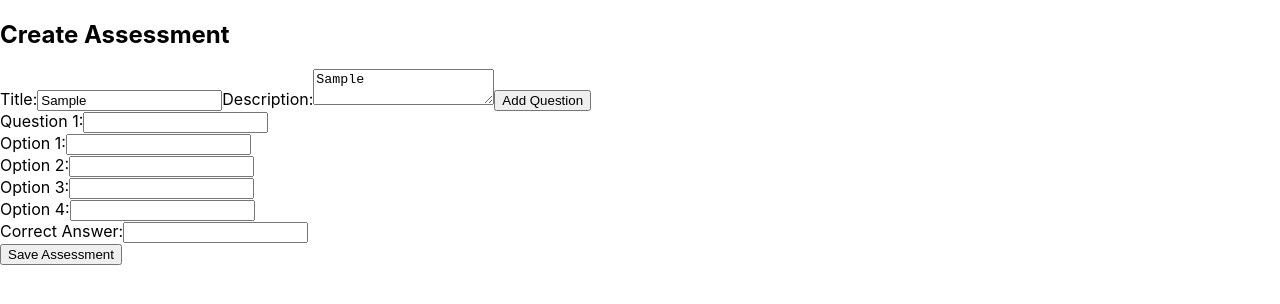
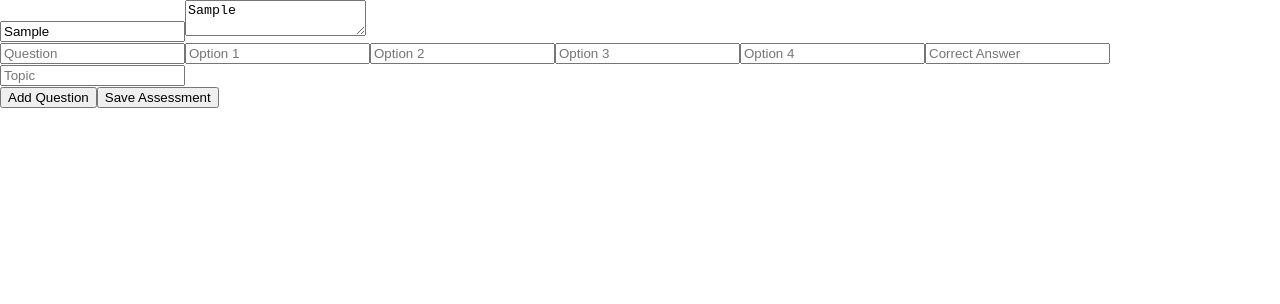
Before and after one commit to CodeMarshall21/aptilogic, a React (Create React App) app: page /create-assessment in a window 1280 px wide. Both pictures are taken after typing "Sample", "Sample" into the empty fields and a click on the button "Add Question". Shown: the top 304 px of the page. Built offline with nearby package versions, Linux system fonts and the light colour scheme.

Commit message:
50% done

```diff
--- a/src/App.js
+++ b/src/App.js
@@ -1,10 +1,12 @@
 import React from 'react';
-import { BrowserRouter, Routes, Route } from "react-router-dom";
+import { BrowserRouter, Routes, Route } from 'react-router-dom';
 import './App.css';
 import Home from './pages/Home';
 import Login from './pages/Login';
-import TrainerDashboard from './pages/TrainerDashboard'; // Import your TrainerDashboard component
+import TrainerDashboard from './pages/TrainerDashboard';
 import AssessmentCreation from './pages/AssessmentCreation';
+import StudentDashboard from './pages/Student';
+import Assessment from './pages/Assessment'; // Import your Assessment component
 
 function App() {
     return (
@@ -12,8 +14,9 @@ function App() {
             <Routes>
                 <Route index element={<Home />} />
                 <Route path="trainer-dashboard" element={<TrainerDashboard />} />
-         <Route path="create-assessment" element={<AssessmentCreation/>} />
-
+                <Route path="student-dashboard" element={<StudentDashboard />} />
+                <Route path="student-dashboard/:assessmentId" element={<Assessment />} />
+                <Route path="create-assessment" element={<AssessmentCreation />} />
             </Routes>
         </BrowserRouter>
     );
--- /dev/null
+++ b/src/pages/Assessment.js
@@ -0,0 +1,54 @@
+// Assessment.js
+import React, { useState, useEffect } from 'react';
+import { useParams } from 'react-router-dom';
+import { doc, getDoc } from 'firebase/firestore';
+import { db } from '../firebase';
+
+const Assessment = () => {
+    const { assessmentId } = useParams();
+    const [assessment, setAssessment] = useState(null);
+
+    useEffect(() => {
+        const fetchAssessment = async () => {
+            const docRef = doc(db, 'assessments', assessmentId);
+            const docSnapshot = await getDoc(docRef);
+            if (docSnapshot.exists()) {
+                setAssessment({ id: docSnapshot.id, ...docSnapshot.data() });
+            } else {
+                console.error('Assessment not found');
+            }
+        };
+
+        fetchAssessment();
+    }, [assessmentId]);
+
+    if (!assessment) {
+        return <div>Loading...</div>;
+    }
+console.log(assessment)
+    return (
+        <div>
+            <h1>{assessment.title}</h1>
+            <p>{assessment.description}</p>
+            <h2>Questions</h2>
+            {assessment.questions && assessment.questions.length > 0 ? (
+                <div>
+                    {assessment.questions.map((question, index) => (
+                        <div key={index}>
+                            <p>{question.text}</p>
+                            <ul>
+                                {question.options.map((option, optionIndex) => (
+                                    <li key={optionIndex}>{option}</li>
+                                ))}
+                            </ul>
+                        </div>
+                    ))}
+                </div>
+            ) : (
+                <div>No questions found for this assessment.</div>
+            )}
+        </div>
+    );
+};
+
+export default Assessment;
--- a/src/pages/AssessmentCreation.js
+++ b/src/pages/AssessmentCreation.js
@@ -1,77 +1,110 @@
 import React, { useState } from 'react';
+import { collection, addDoc } from 'firebase/firestore';
+import { db } from '../firebase'; // Assuming db is the initialized Firestore instance
 
-const AssessmentCreation = () => {
-  const [title, setTitle] = useState('');
-  const [description, setDescription] = useState('');
+const TrainerAssessment = () => {
     const [questions, setQuestions] = useState([]);
+    const [assessmentDetails, setAssessmentDetails] = useState({
+        title: '',
+        description: ''
+    });
 
     const addQuestion = () => {
-    const newQuestion = { question: '', options: ['', '', '', ''], correctAnswer: '' };
+        const newQuestion = {
+            questionText: '',
+            options: ['', '', '', ''],
+            correctAnswer: '',
+            topic: ''
+        };
         setQuestions([...questions, newQuestion]);
     };
 
-  const handleQuestionChange = (index, e) => {
-    const newQuestions = [...questions];
-    newQuestions[index].question = e.target.value;
-    setQuestions(newQuestions);
-  };
+    const saveAssessment = async () => {
+        try {
+            const assessmentRef = await addDoc(collection(db, 'assessments'), {
+                title: assessmentDetails.title,
+                description: assessmentDetails.description
+            });
 
-  const handleOptionChange = (questionIndex, optionIndex, e) => {
-    const newQuestions = [...questions];
-    newQuestions[questionIndex].options[optionIndex] = e.target.value;
-    setQuestions(newQuestions);
-  };
+            questions.forEach(async (question) => {
+                await addDoc(collection(assessmentRef, 'questions'), {
+                    questionText: question.questionText,
+                    options: question.options,
+                    correctAnswer: question.correctAnswer,
+                    topic: question.topic
+                });
+            });
 
-  const handleCorrectAnswerChange = (questionIndex, e) => {
-    const newQuestions = [...questions];
-    newQuestions[questionIndex].correctAnswer = e.target.value;
-    setQuestions(newQuestions);
-  };
-
-  const saveAssessment = () => {
-    // Implement saving assessment logic here
-    console.log('Assessment Title:', title);
-    console.log('Assessment Description:', description);
-    console.log('Assessment Questions:', questions);
+            console.log('Assessment created successfully');
+        } catch (error) {
+            console.error('Error creating assessment: ', error);
+        }
     };
 
     return (
         <div>
-      <h2>Create Assessment</h2>
-      <label>Title:</label>
-      <input type="text" value={title} onChange={(e) => setTitle(e.target.value)} required />
-      <label>Description:</label>
-      <textarea value={description} onChange={(e) => setDescription(e.target.value)} required />
-      <button onClick={addQuestion}>Add Question</button>
+            <input
+                type="text"
+                placeholder="Title"
+                value={assessmentDetails.title}
+                onChange={(e) => setAssessmentDetails({ ...assessmentDetails, title: e.target.value })}
+            />
+            <textarea
+                placeholder="Description"
+                value={assessmentDetails.description}
+                onChange={(e) => setAssessmentDetails({ ...assessmentDetails, description: e.target.value })}
+            />
             {questions.map((question, index) => (
                 <div key={index}>
-          <label>Question {index + 1}:</label>
-          <input type="text" value={question.question} onChange={(e) => handleQuestionChange(index, e)} required />
-          <br />
-          {question.options.map((option, optionIndex) => (
-            <div key={optionIndex}>
-              <label>Option {optionIndex + 1}:</label>
                     <input
                         type="text"
+                        placeholder="Question"
+                        value={question.questionText}
+                        onChange={(e) => {
+                            const newQuestions = [...questions];
+                            newQuestions[index].questionText = e.target.value;
+                            setQuestions(newQuestions);
+                        }}
+                    />
+                    {question.options.map((option, optionIndex) => (
+                        <input
+                            key={optionIndex}
+                            type="text"
+                            placeholder={`Option ${optionIndex + 1}`}
                             value={option}
-                onChange={(e) => handleOptionChange(index, optionIndex, e)}
-                required
+                            onChange={(e) => {
+                                const newQuestions = [...questions];
+                                newQuestions[index].options[optionIndex] = e.target.value;
+                                setQuestions(newQuestions);
+                            }}
+                        />
+                    ))}
+                    <input
+                        type="text"
+                        placeholder="Correct Answer"
+                        value={question.correctAnswer}
+                        onChange={(e) => {
+                            const newQuestions = [...questions];
+                            newQuestions[index].correctAnswer = e.target.value;
+                            setQuestions(newQuestions);
+                        }}
+                    />
+                    <input
+                        type="text"
+                        placeholder="Topic"
+                        value={question.topic}
+                        onChange={(e) => {
+                            const newQuestions = [...questions];
+                            newQuestions[index].topic = e.target.value;
+                            setQuestions(newQuestions);
+                        }}
                     />
                 </div>
             ))}
-          <label>Correct Answer:</label>
-          <input
-            type="text"
-            value={question.correctAnswer}
-            onChange={(e) => handleCorrectAnswerChange(index, e)}
-            required
-          />
-          <br />
-        </div>
-      ))}
+            <button onClick={addQuestion}>Add Question</button>
             <button onClick={saveAssessment}>Save Assessment</button>
         </div>
     );
 };
 
-export default AssessmentCreation;
+export default TrainerAssessment;
--- a/src/pages/Register.js
+++ b/src/pages/Register.js
@@ -23,7 +23,7 @@ const Signup = () => {
             });
 
             console.log(user);
-            navigate('/login');
+            // navigate('/login');
         } catch (error) {
             const errorCode = error.code;
             const errorMessage = error.message;
--- /dev/null
+++ b/src/pages/Student.js
@@ -0,0 +1,37 @@
+// StudentDashboard.js
+import React, { useState, useEffect } from 'react';
+import { Link } from 'react-router-dom';
+import { collection, getDocs, query } from 'firebase/firestore';
+import { db } from '../firebase';
+
+const StudentDashboard = () => {
+    const [assessments, setAssessments] = useState([]);
+
+    useEffect(() => {
+        const fetchAssessments = async () => {
+            const q = query(collection(db, 'assessments'));
+            const querySnapshot = await getDocs(q);
+            const fetchedAssessments = querySnapshot.docs.map(doc => ({ id: doc.id, ...doc.data() }));
+            setAssessments(fetchedAssessments);
+        };
+
+        fetchAssessments();
+    }, []);
+
+    return (
+        <div>
+            <h1>Available Assessments</h1>
+            <div>
+                {assessments.map(assessment => (
+                    <div key={assessment.id}>
+                        <h3>{assessment.title}</h3>
+                        <p>{assessment.description}</p>
+                        <Link to={`/student-dashboard/${assessment.id}`}>Attend Assessment</Link>
+                    </div>
+                ))}
+            </div>
+        </div>
+    );
+};
+
+export default StudentDashboard;
```
Also changed, not shown: src/pages/Login.js (+36 -23 lines). Lines whose indentation alone changed are shown as unchanged.
